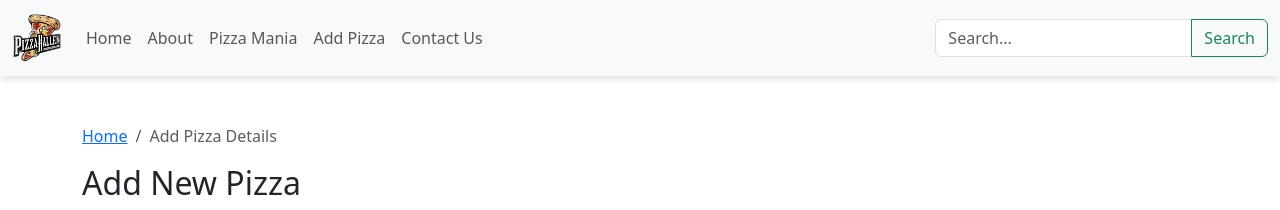
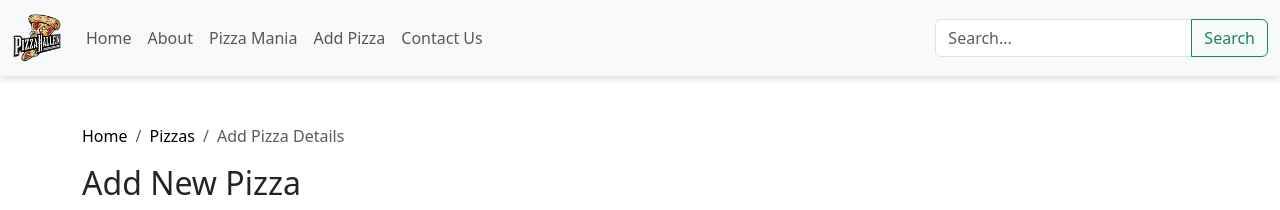
Before and after one commit to surajroy7430/pizza-store, a React (Create React App) app: page /add-pizza in a window 1280 px wide. Shown: the top 210 px of the page. Built offline with nearby package versions, Linux system fonts and the light colour scheme.

Commit message:
updated some styles

```diff
--- a/db.json
+++ b/db.json
@@ -113,12 +113,12 @@
       "size": "Medium"
     },
     {
-      "id": "d7a2",
       "image": "https://hospibuz.com/wp-content/uploads/2022/02/Asset-14h-jpg.jpg",
       "name": "HEART SHAPED PIZZA",
       "description": "Hand tossed heart shaped pizza.",
       "price": 680,
-      "size": "Large"
+      "size": "Large",
+      "id": "d7a2"
     }
   ]
 }
--- a/public/index.html
+++ b/public/index.html
@@ -7,6 +7,7 @@
       name="description"
       content="Web site created using create-react-app"
     />
+    <link rel="shortcut icon" type="image/x-icon" href="favicon.png">
     <link href="https://cdn.jsdelivr.net/npm/bootstrap@5.3.3/dist/css/bootstrap.min.css" rel="stylesheet" integrity="sha384-QWTKZyjpPEjISv5WaRU9OFeRpok6YctnYmDr5pNlyT2bRjXh0JMhjY6hW+ALEwIH" crossorigin="anonymous">
     <title>Pizza Hallen</title>
   </head>
--- a/src/Assets/styles.css
+++ b/src/Assets/styles.css
@@ -115,3 +115,18 @@ nav.navbar {
   align-items: center;
   height: 100vh;
 }
+
+li.breadcrumb-item a {
+  color: black;
+  text-decoration: none;
+}
+li.breadcrumb-item a:hover {
+  color: rgb(13,110,253);
+}
+a.nav-link {
+  font-weight: 500;
+  text-transform: capitalize;
+}
+a.nav-link:hover {
+  font-weight: 600;
+}
--- a/src/Main/Items/AddNewItem.jsx
+++ b/src/Main/Items/AddNewItem.jsx
@@ -50,6 +50,7 @@ const AddNewItem = () => {
     <Container className="mt-5">
       <Breadcrumb>
         <Breadcrumb.Item onClick={() => navigate('/')}>Home</Breadcrumb.Item>
+        <Breadcrumb.Item onClick={() => navigate('/pizzas')}>Pizzas</Breadcrumb.Item>
         <Breadcrumb.Item active>Add Pizza Details</Breadcrumb.Item>
       </Breadcrumb>
       <h2>Add New Pizza</h2>
--- a/src/Main/Items/Cards.jsx
+++ b/src/Main/Items/Cards.jsx
@@ -48,7 +48,9 @@ const Cards = () => {
               <Card.Body>
                 <Card.Title>{pizza.name}</Card.Title>
                 <Card.Text style={{ display: 'flex', justifyContent: 'space-between', alignItems: 'center', marginBottom: '1rem', gap: '1rem' }}>
-                  <span className='pizzaDescription'>{pizza.description}</span>
+                  <span className='pizzaDescription' title={pizza.description}>
+                    {pizza.description}
+                  </span>
                   <span>₹{pizza.price} for {pizza.size}</span>
                 </Card.Text>
                 <Link to={`/update-pizza/${pizza.id}`}>
--- a/src/Main/Items/UpdateItem.jsx
+++ b/src/Main/Items/UpdateItem.jsx
@@ -59,6 +59,7 @@ function UpdateItem() {
     <Container className="mt-5">
       <Breadcrumb>
         <Breadcrumb.Item onClick={() => navigate('/')}>Home</Breadcrumb.Item>
+        <Breadcrumb.Item onClick={() => navigate('/pizzas')}>Pizzas</Breadcrumb.Item>
         <Breadcrumb.Item active>Edit Pizza Details</Breadcrumb.Item>
       </Breadcrumb>
       <h2>Update Pizza</h2>
```
Also changed, not shown: public/favicon.png (added), src/Assets/logo.png (deleted).
